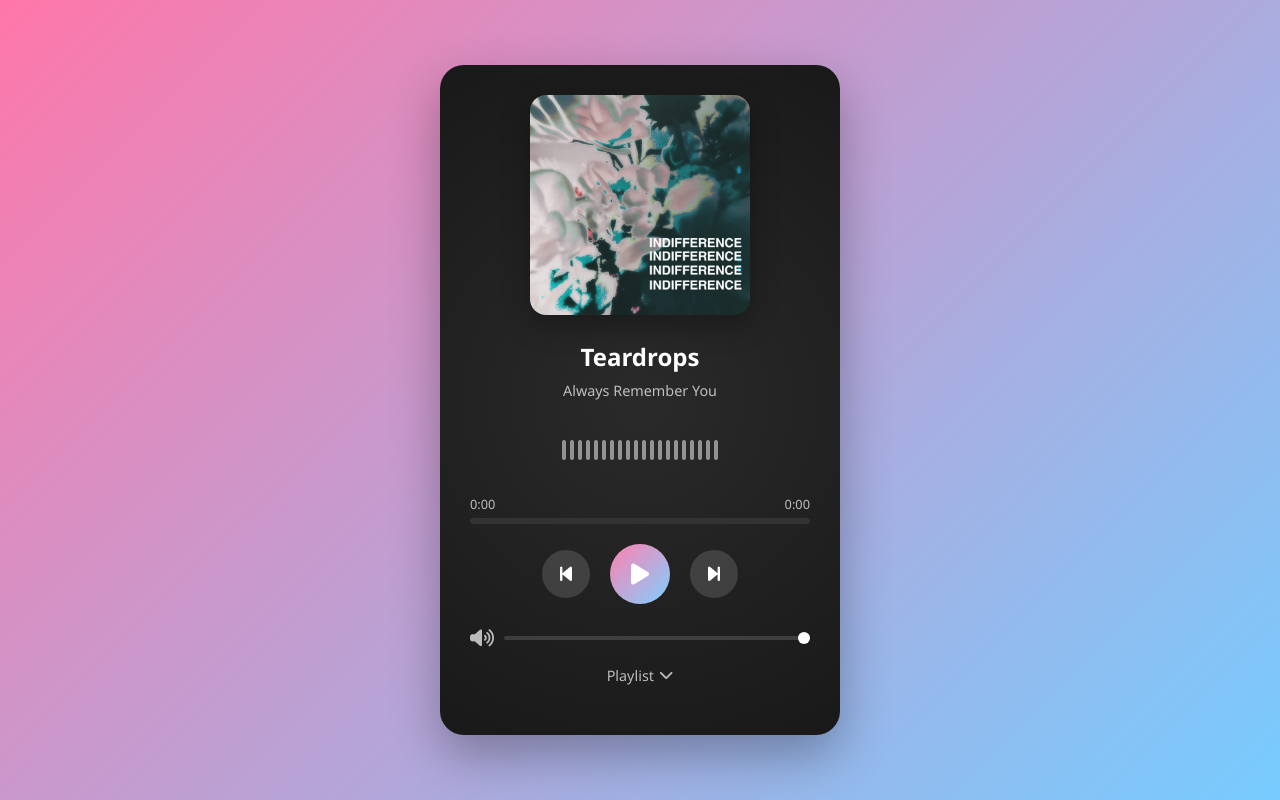
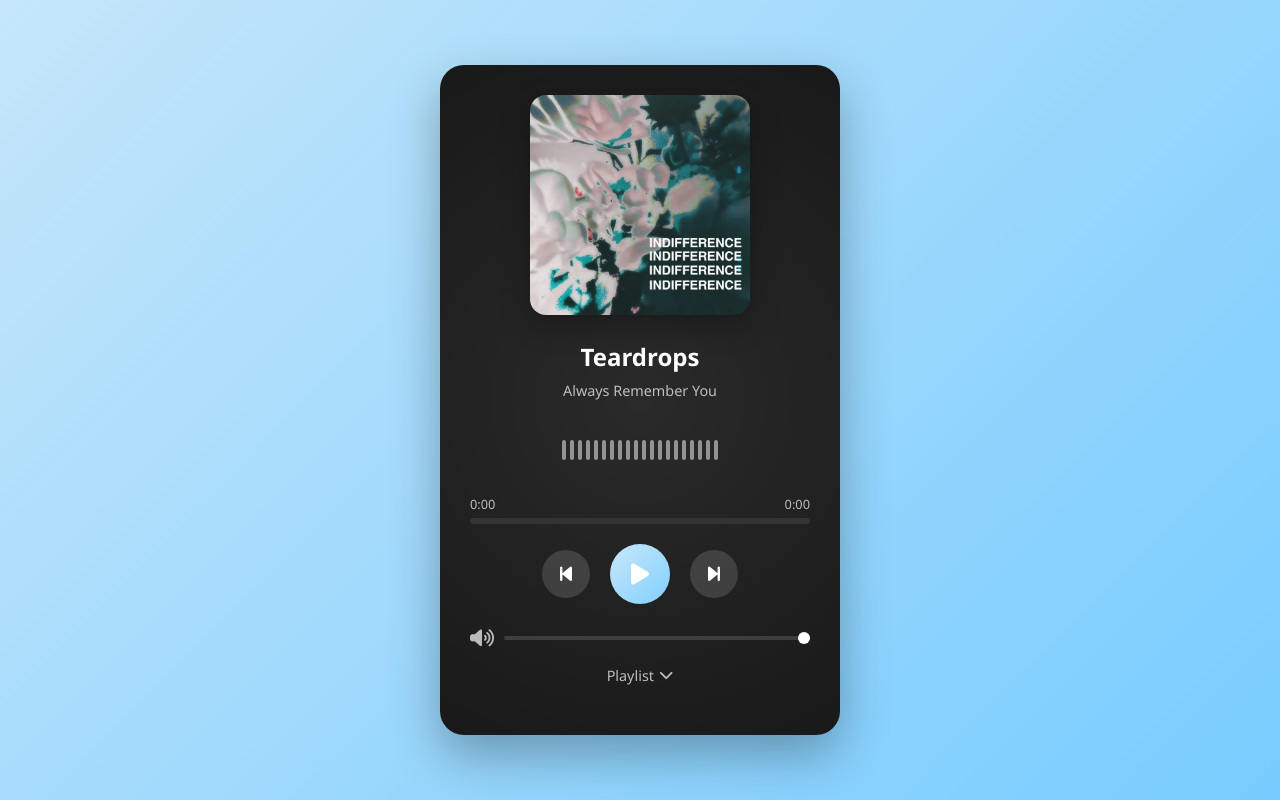
Before and after one commit to DarthDeviant/Always-Remember-You, a plain HTML site: page index.html in a window 1280 px wide. Drawn offline with Linux system fonts and the light colour scheme.

Commit message:
Update index.html

```diff
--- a/index.html
+++ b/index.html
@@ -7,7 +7,7 @@
   <link rel="stylesheet" href="https://cdnjs.cloudflare.com/ajax/libs/font-awesome/6.4.0/css/all.min.css" />
   <style>
     :root {
-      --primary: #ff77aa;
+      --primary: #c5e6fa;
       --secondary: #77ccff;
       --dark: #121212;
       --light: #ffffff;
```
